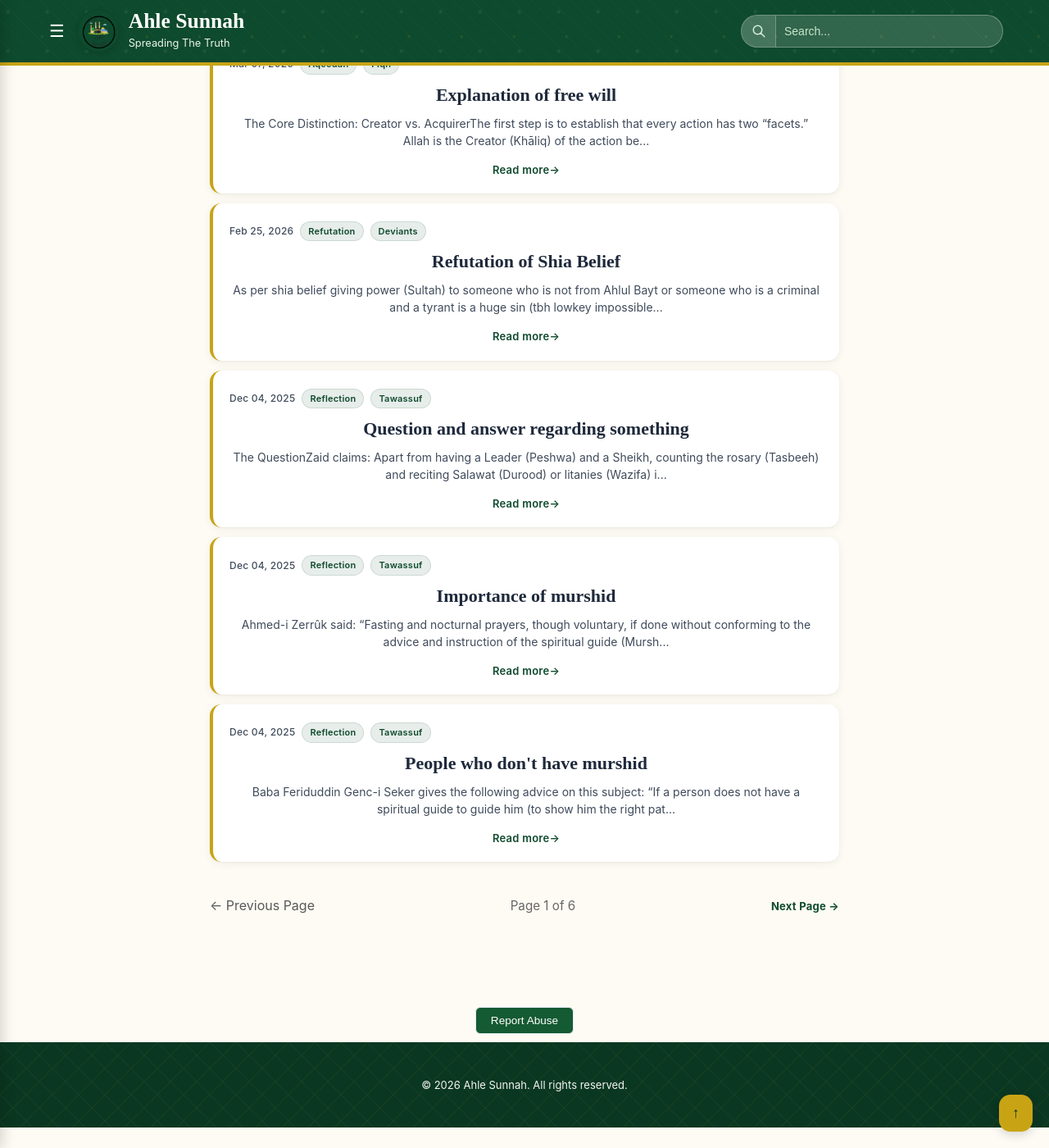
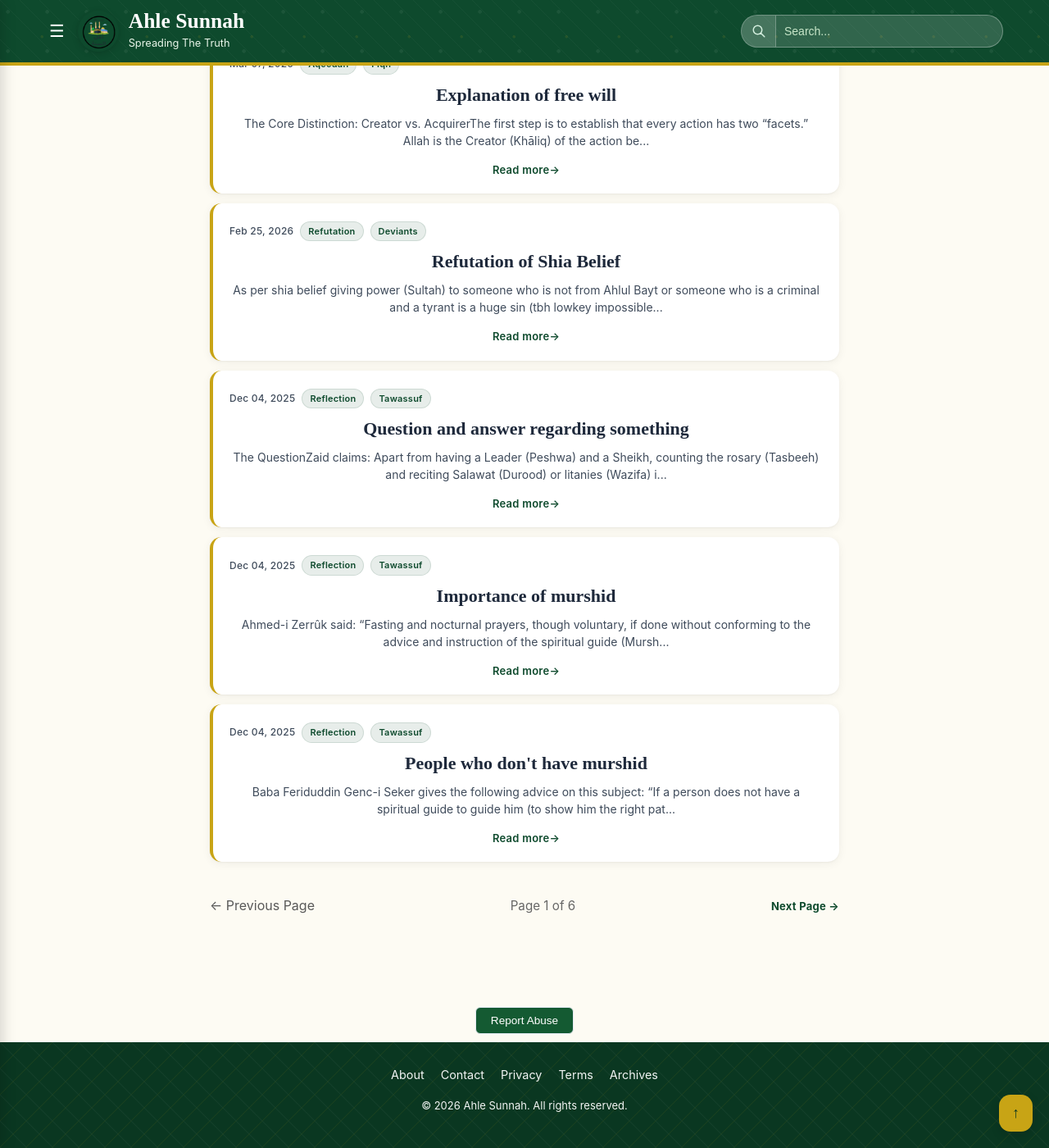
Before and after one commit to Fali17/ahlesunnah, a Jekyll site: the page built from index.html, in a window 1280 px wide and 1400 px high, scrolled down 1230 px. Shown: the whole window at 82% size. Built offline with Jekyll 4.4.1, drawn with Linux system fonts in a browser that asks for light colours; the list of posts is cut into pages by our own code.

Commit message:
Update default.html

```diff
--- a/_layouts/default.html
+++ b/_layouts/default.html
@@ -453,6 +453,22 @@
   left: 8px;
   top: 8px;
 }
+    .footer-nav {
+  display: flex;
+  flex-wrap: wrap;
+  justify-content: center;
+  gap: 12px 20px;
+  margin-bottom: 12px;
+}
+.footer-nav a {
+  color: rgba(255, 255, 255, 0.95);
+  text-decoration: none;
+  font-size: 0.9rem;
+}
+.footer-nav a:hover {
+  text-decoration: underline;
+  color: #fff;
+}
   </style>
 
 </head>
@@ -658,11 +674,18 @@ document.addEventListener("DOMContentLoaded", () => {
 </script>
 
   <!-- Footer -->
-  <footer class="site-footer">
-    <div class="site-footer-inner">
-      <p>&copy; {{ 'now' | date: '%Y' }} Ahle Sunnah. All rights reserved.</p>
-    </div>
-  </footer>
+ <footer class="site-footer">
+  <div class="site-footer-inner">
+    <nav class="footer-nav" aria-label="Footer">
+      <a href="{{ '/about.html' | relative_url }}">About</a>
+      <a href="{{ '/contact.html' | relative_url }}">Contact</a>
+      <a href="{{ '/priv.html' | relative_url }}">Privacy</a>
+      <a href="{{ '/terms.html' | relative_url }}">Terms</a>
+      <a href="{{ '/archive.html' | relative_url }}">Archives</a>
+    </nav>
+    <p>&copy; {{ 'now' | date: '%Y' }} Ahle Sunnah. All rights reserved.</p>
+  </div>
+ </footer>
 
   <!-- Back to Top Button -->
   <button id="backToTop" type="button" aria-label="Back to top" title="Go to top">↑</button>
```
